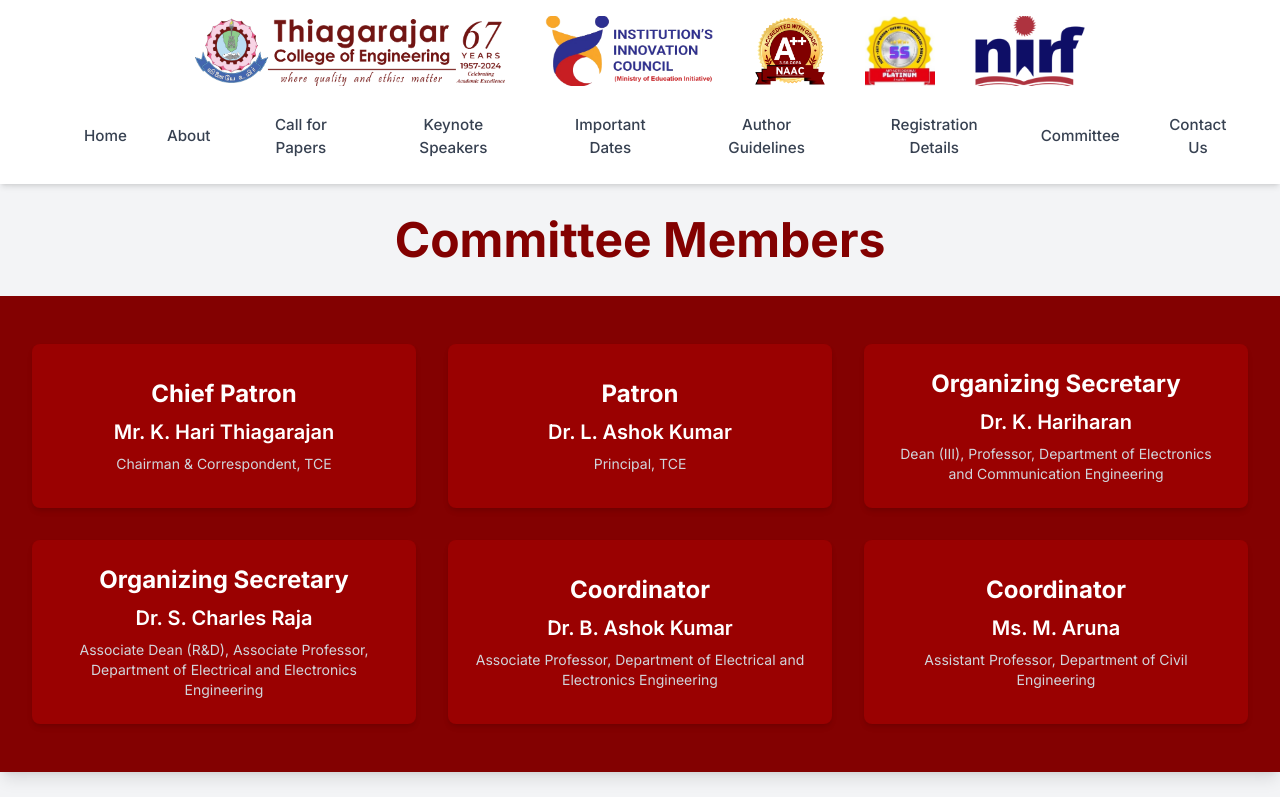
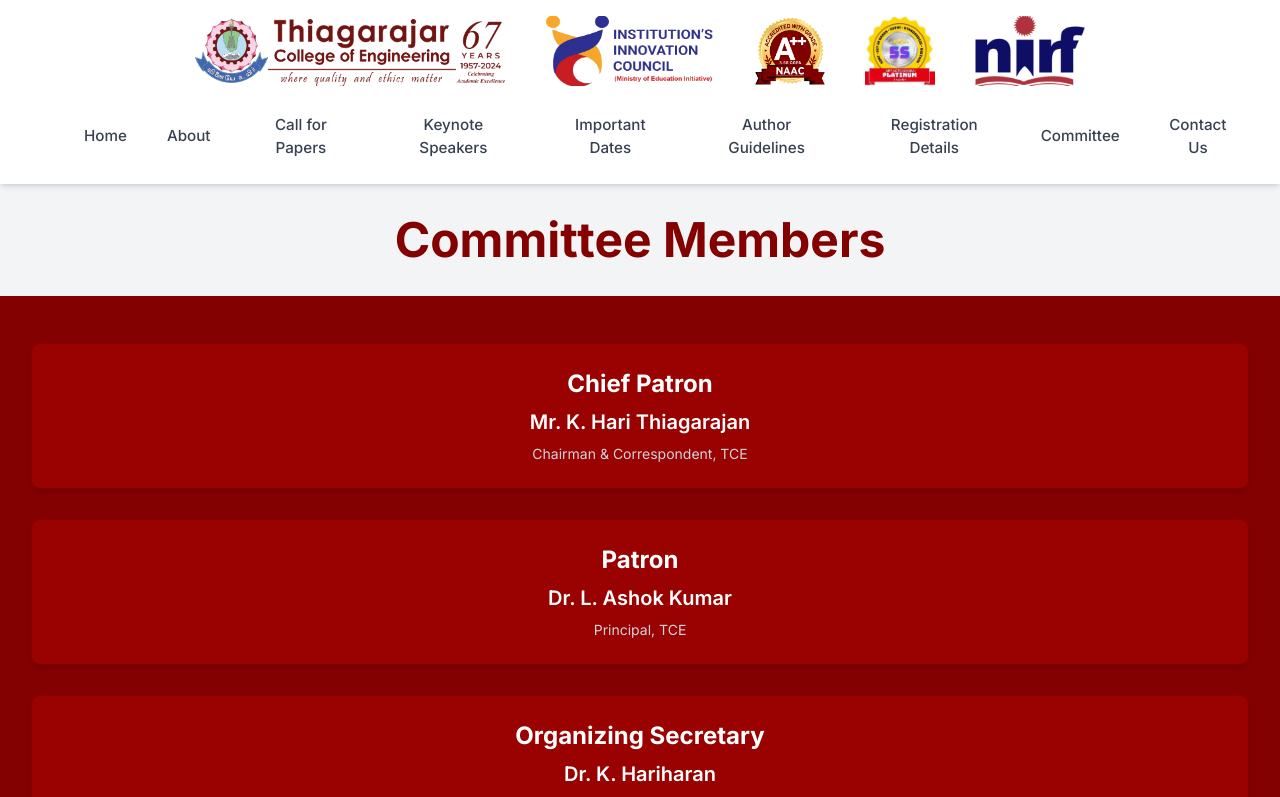
Before and after one commit to kmrsanthosh/TCEResearchConclave, a Next.js app: page /TCEResearchConclave/committee in a window 1280 px wide. Shown: the top 797 px of the page. Built offline with nearby package versions, Linux system fonts and the light colour scheme.

Commit message:
Changed Chief Patrons UI

```diff
--- a/app/committee/page.tsx
+++ b/app/committee/page.tsx
@@ -241,7 +241,7 @@ const page = () => {
 
       <div className="w-full bg-[#830101] shadow-lg">
         <div className="max-w-7xl mx-auto px-4 sm:px-6 lg:px-8 py-12">
-          <div className="grid grid-cols-1 sm:grid-cols-2 md:grid-cols-3 gap-8">
+          <div className="grid grid-cols-1 sm:grid-cols-1 md:grid-cols-1 gap-8">
             {chiefPatrons.map((patron, index) => (
               <div
                 key={index}
```
